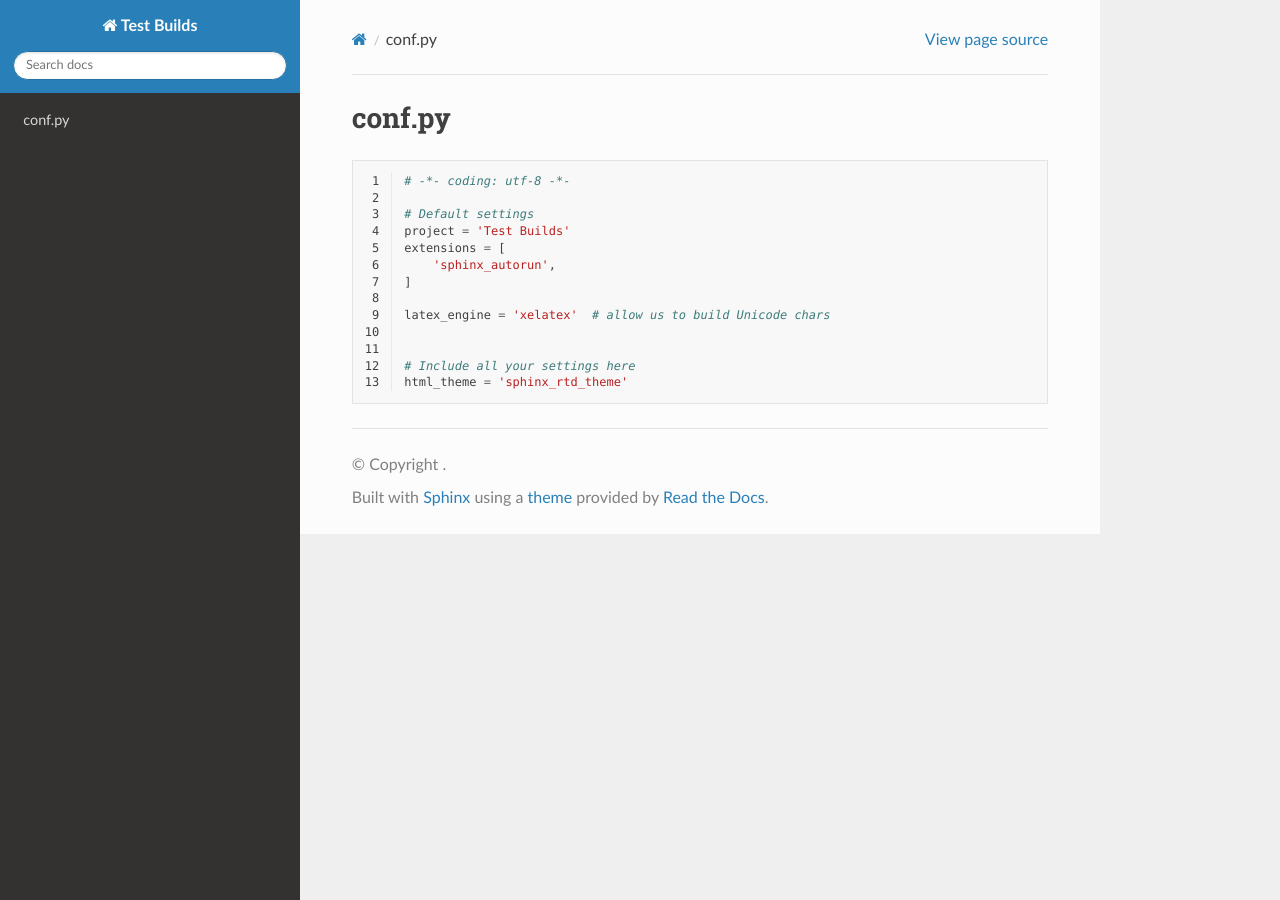
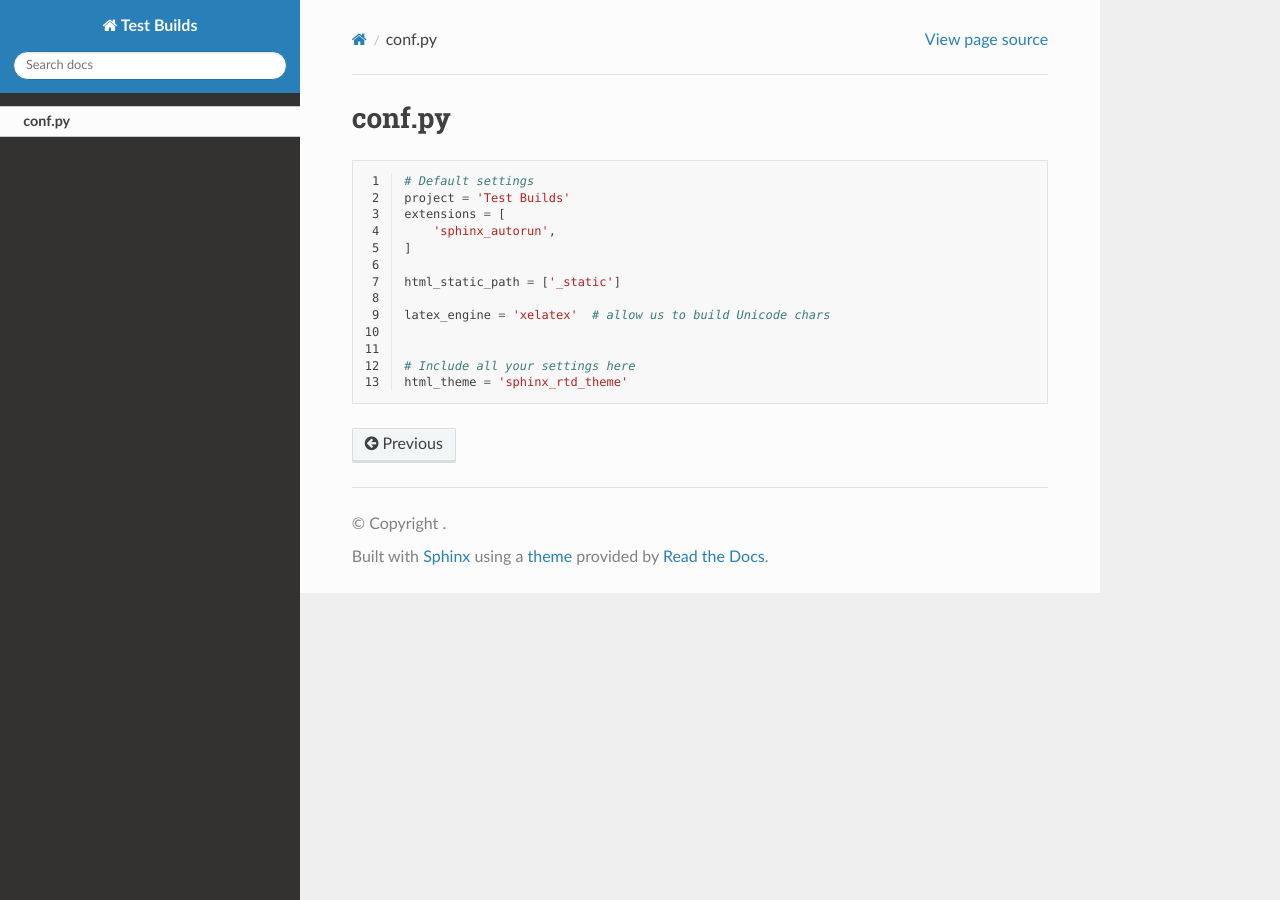
Before and after one commit to readthedocs/test-builds, a Sphinx documentation site: the page built from docs/conf.rst, in a window 1280 px wide. Built offline with Sphinx 7.4.7 and the Read the Docs theme 2.0.0, drawn with Linux system fonts in a browser that asks for light colours.

```diff
--- a/docs/conf.py
+++ b/docs/conf.py
@@ -1,11 +1,11 @@
-# -*- coding: utf-8 -*-
-
 # Default settings
 project = 'Test Builds'
 extensions = [
     'sphinx_autorun',
 ]
 
+html_static_path = ['_static']
+
 latex_engine = 'xelatex'  # allow us to build Unicode chars
 
 
--- a/requirements.txt
+++ b/requirements.txt
@@ -1 +1,2 @@
 sphinx-autorun
+sphinx_rtd_theme
```
Also changed, not shown: docs/contents.rst (deleted, +0 -9 lines), docs/index.rst (+13 -0 lines), docs/_static/doge.jpg (added).
